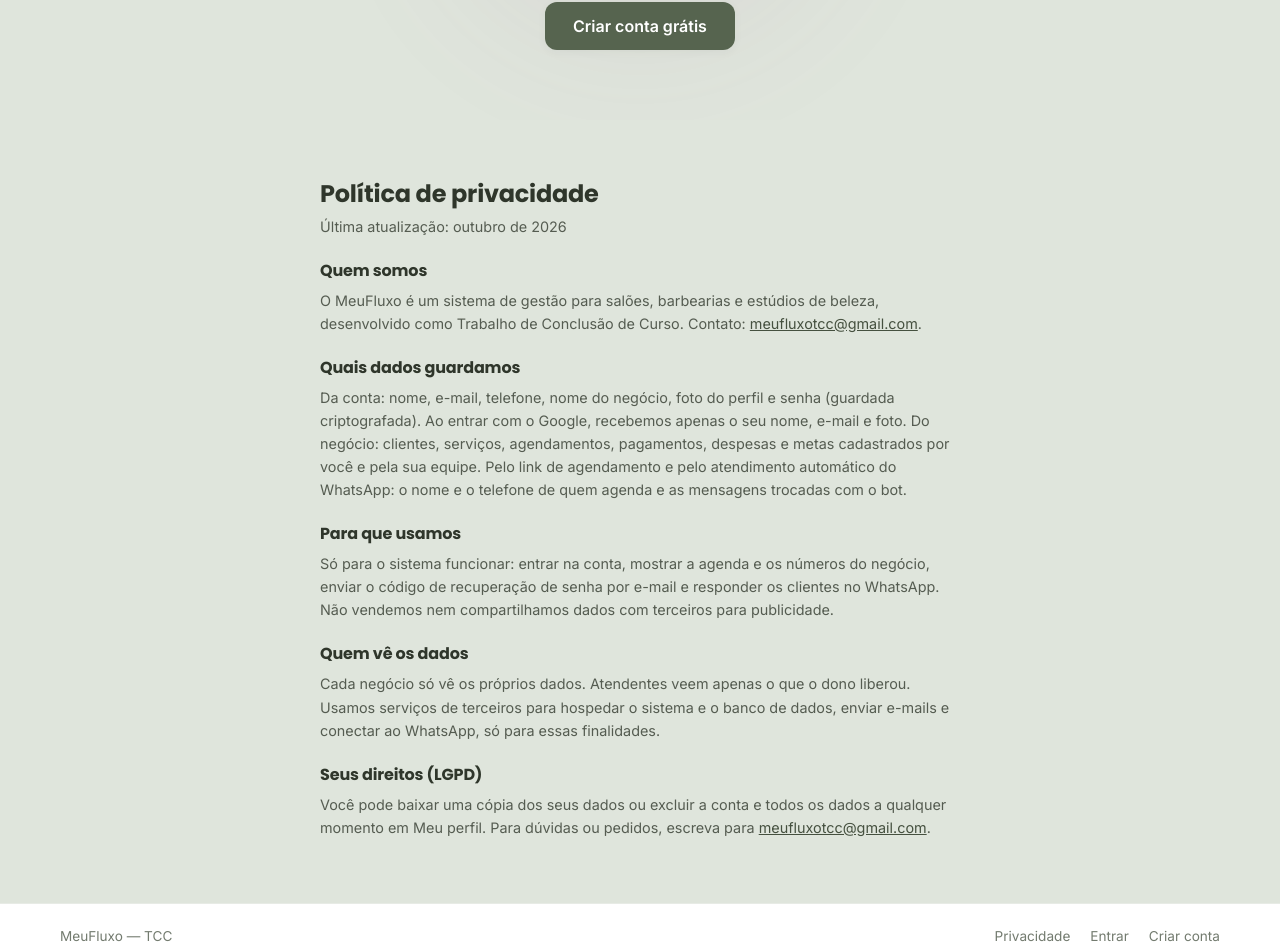
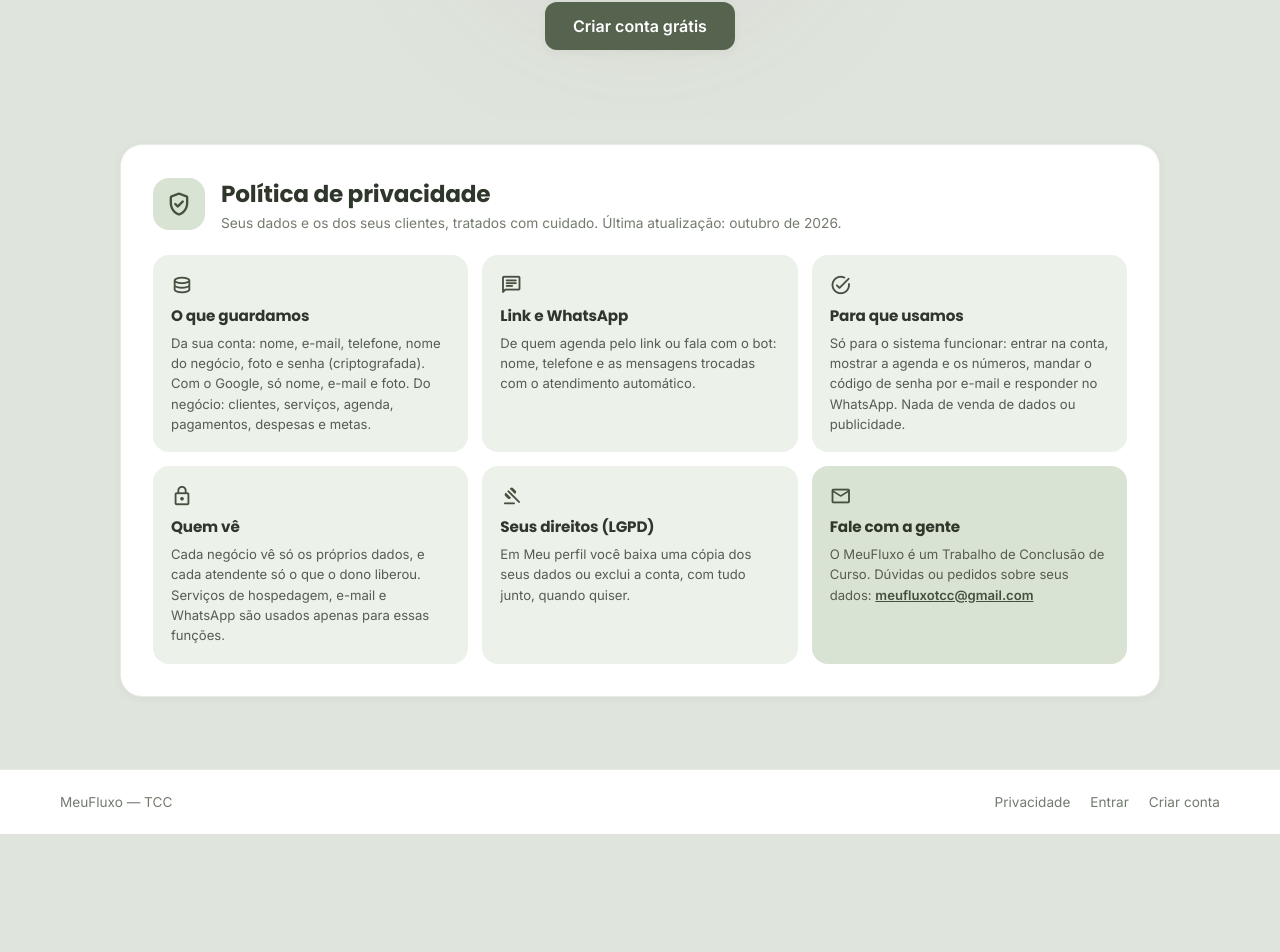
Before and after one commit to frandaudt/meu_fluxo, an Angular app: page / in a window 1280 px wide. Shown: the part 1756-2708 px from the top of the page. After the commit the page ends 2590 px from the top, so only its background shows below. Built offline with nearby package versions, Linux system fonts and the light colour scheme.

Commit message:
Política de privacidade 100%

```diff
--- a/src/app/pages/anuncio/anuncio.css
+++ b/src/app/pages/anuncio/anuncio.css
@@ -314,15 +314,35 @@
 .anuncio-footer a:hover { text-decoration: underline; }
 
 /* política de privacidade */
-.privacidade { max-width: 760px; margin: 0 auto; padding: 56px 60px 64px; }
-.privacidade h2 { margin: 0 0 4px; font-family: var(--font-display); font-size: 1.5rem; color: var(--color-text); }
-.privacidade-atualizacao { margin: 0 0 20px; font-size: 0.8rem; color: var(--color-text-muted); }
-.privacidade h3 { margin: 20px 0 6px; font-size: 1rem; color: var(--color-text); }
-.privacidade p { margin: 0; font-size: 0.9rem; line-height: 1.6; color: var(--color-text-soft); }
-.privacidade a { color: var(--color-primary-dark); }
+.privacidade { padding: 24px 60px 72px; }
+.privacidade-card {
+  max-width: 1040px; margin: 0 auto;
+  background: var(--color-white); border: 1px solid var(--color-border);
+  border-radius: var(--radius-xl); box-shadow: var(--shadow-sm);
+  padding: 32px;
+}
+.privacidade-topo { display: flex; align-items: center; gap: 16px; margin-bottom: 24px; }
+.privacidade-selo {
+  width: 52px; height: 52px; flex-shrink: 0; border-radius: 16px;
+  display: flex; align-items: center; justify-content: center;
+  background: var(--color-primary-light); color: var(--color-primary-dark); font-size: 28px;
+}
+.privacidade-topo h2 { margin: 0; font-family: var(--font-display); font-size: 1.45rem; color: var(--color-text); }
+.privacidade-topo p { margin: 4px 0 0; font-size: 0.86rem; color: var(--color-text-muted); }
+.privacidade-grade { display: grid; grid-template-columns: repeat(3, minmax(0, 1fr)); gap: 14px; }
+.privacidade-item {
+  padding: 18px; border-radius: var(--radius-lg);
+  background: var(--color-bg-claro);
+}
+.privacidade-item .icone { font-size: 22px; color: var(--color-primary-dark); }
+.privacidade-item h3 { margin: 8px 0 6px; font-size: 0.95rem; color: var(--color-text); }
+.privacidade-item p { margin: 0; font-size: 0.82rem; line-height: 1.55; color: var(--color-text-soft); }
+.privacidade-contato { background: var(--color-primary-light); }
+.privacidade-item a { color: var(--color-primary-dark); font-weight: 600; overflow-wrap: anywhere; }
 
 @media (max-width: 900px) {
   .privacidade { padding-left: 24px; padding-right: 24px; }
+  .privacidade-grade { grid-template-columns: repeat(2, minmax(0, 1fr)); }
   .anuncio-nav, .hero, .funcionalidades, .cta-final, .anuncio-footer { padding-left: 24px; padding-right: 24px; }
   .hero { flex-direction: column; }
   .hero-visual { width: 100%; }
@@ -330,6 +350,8 @@
 }
 
 @media (max-width: 640px) {
+  .privacidade-card { padding: 22px 18px; }
+  .privacidade-grade { grid-template-columns: 1fr; }
   .anuncio-nav { gap: 12px; }
   .anuncio-nav-links a:not(.btn-primary):not(.nav-entrar) { display: none; }
   .hero-texto h1 { font-size: 1.9rem; }
--- a/src/app/pages/anuncio/anuncio.html
+++ b/src/app/pages/anuncio/anuncio.html
@@ -89,23 +89,48 @@
 
   <!-- POLÍTICA DE PRIVACIDADE (o Google pede esse endereço para liberar o "Continuar com Google") -->
   <section class="privacidade" id="privacidade">
-    <h2>Política de privacidade</h2>
-    <p class="privacidade-atualizacao">Última atualização: outubro de 2026</p>
+    <div class="privacidade-card">
+      <div class="privacidade-topo">
+        <span class="icone privacidade-selo" aria-hidden="true">verified_user</span>
+        <div>
+          <h2>Política de privacidade</h2>
+          <p>Seus dados e os dos seus clientes, tratados com cuidado. Última atualização: outubro de 2026.</p>
+        </div>
+      </div>
 
-    <h3>Quem somos</h3>
-    <p>O MeuFluxo é um sistema de gestão para salões, barbearias e estúdios de beleza, desenvolvido como Trabalho de Conclusão de Curso. Contato: <a href="mailto:meufluxotcc@gmail.com">meufluxotcc&#64;gmail.com</a>.</p>
-
-    <h3>Quais dados guardamos</h3>
-    <p>Da conta: nome, e-mail, telefone, nome do negócio, foto do perfil e senha (guardada criptografada). Ao entrar com o Google, recebemos apenas o seu nome, e-mail e foto. Do negócio: clientes, serviços, agendamentos, pagamentos, despesas e metas cadastrados por você e pela sua equipe. Pelo link de agendamento e pelo atendimento automático do WhatsApp: o nome e o telefone de quem agenda e as mensagens trocadas com o bot.</p>
-
-    <h3>Para que usamos</h3>
-    <p>Só para o sistema funcionar: entrar na conta, mostrar a agenda e os números do negócio, enviar o código de recuperação de senha por e-mail e responder os clientes no WhatsApp. Não vendemos nem compartilhamos dados com terceiros para publicidade.</p>
-
-    <h3>Quem vê os dados</h3>
-    <p>Cada negócio só vê os próprios dados. Atendentes veem apenas o que o dono liberou. Usamos serviços de terceiros para hospedar o sistema e o banco de dados, enviar e-mails e conectar ao WhatsApp, só para essas finalidades.</p>
-
-    <h3>Seus direitos (LGPD)</h3>
-    <p>Você pode baixar uma cópia dos seus dados ou excluir a conta e todos os dados a qualquer momento em Meu perfil. Para dúvidas ou pedidos, escreva para <a href="mailto:meufluxotcc@gmail.com">meufluxotcc&#64;gmail.com</a>.</p>
+      <div class="privacidade-grade">
+        <div class="privacidade-item">
+          <span class="icone" aria-hidden="true">database</span>
+          <h3>O que guardamos</h3>
+          <p>Da sua conta: nome, e-mail, telefone, nome do negócio, foto e senha (criptografada). Com o Google, só nome, e-mail e foto. Do negócio: clientes, serviços, agenda, pagamentos, despesas e metas.</p>
+        </div>
+        <div class="privacidade-item">
+          <span class="icone" aria-hidden="true">chat</span>
+          <h3>Link e WhatsApp</h3>
+          <p>De quem agenda pelo link ou fala com o bot: nome, telefone e as mensagens trocadas com o atendimento automático.</p>
+        </div>
+        <div class="privacidade-item">
+          <span class="icone" aria-hidden="true">task_alt</span>
+          <h3>Para que usamos</h3>
+          <p>Só para o sistema funcionar: entrar na conta, mostrar a agenda e os números, mandar o código de senha por e-mail e responder no WhatsApp. Nada de venda de dados ou publicidade.</p>
+        </div>
+        <div class="privacidade-item">
+          <span class="icone" aria-hidden="true">lock</span>
+          <h3>Quem vê</h3>
+          <p>Cada negócio vê só os próprios dados, e cada atendente só o que o dono liberou. Serviços de hospedagem, e-mail e WhatsApp são usados apenas para essas funções.</p>
+        </div>
+        <div class="privacidade-item">
+          <span class="icone" aria-hidden="true">gavel</span>
+          <h3>Seus direitos (LGPD)</h3>
+          <p>Em Meu perfil você baixa uma cópia dos seus dados ou exclui a conta, com tudo junto, quando quiser.</p>
+        </div>
+        <div class="privacidade-item privacidade-contato">
+          <span class="icone" aria-hidden="true">mail</span>
+          <h3>Fale com a gente</h3>
+          <p>O MeuFluxo é um Trabalho de Conclusão de Curso. Dúvidas ou pedidos sobre seus dados: <a href="mailto:meufluxotcc@gmail.com">meufluxotcc&#64;gmail.com</a></p>
+        </div>
+      </div>
+    </div>
   </section>
 
   <footer class="anuncio-footer">
```
